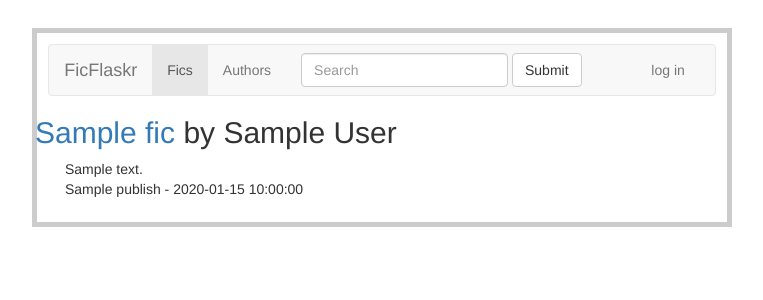
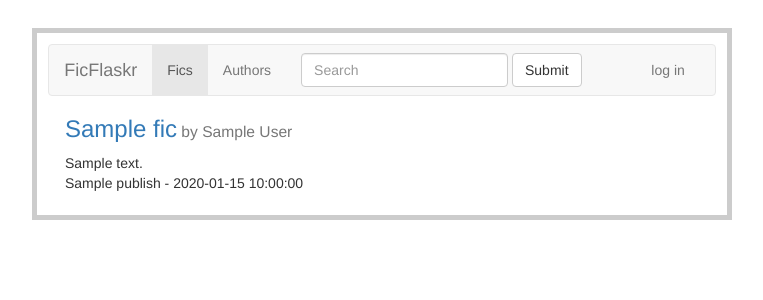
Before and after one commit to carrieb/scratch, a Flask app: template ficflaskr/templates/show_fics.html in a window 1280 px wide. Shown: the top 300 px of the page, without its empty margins (258-1021 px from the left). Run offline with Flask 2, Linux system fonts and the light colour scheme; the template is opened without the code that fills it: most values are stand-ins (such as "Sample title", 1, 10 or a date in 2020); some libraries are stand-ins or nearby versions.

Commit message:
small UI changes

```diff
--- a/ficflaskr/static/style.css
+++ b/ficflaskr/static/style.css
@@ -2,7 +2,6 @@
                   padding: 0.8em; background: white; }
 .ficlist        { list-style: none; margin: 0; padding: 0; }
 .ficlist li     { margin: 0.8em 1.2em; }
-.ficlist li h2  { margin-left: -1em; }
 .flash          { background: #cee5F5; padding: 0.5em;
                   border: 1px solid #aacbe2; }
 .error          { background: #f0d6d6; padding: 0.5em; }
--- a/ficflaskr/templates/show_fics.html
+++ b/ficflaskr/templates/show_fics.html
@@ -2,7 +2,7 @@
 {% block body %}
   <ul class=ficlist>
   {% for fic in fics %}
-    <li><h2><a href="{{ fic.url }}">{{ fic.title }}</a> by {{ fic.author }}</h2>{{ fic.summary|safe }}<p>{{ fic.publish }} - {{ fic.updated }}</p></li>
+    <li><h3><a href="{{ fic.url }}">{{ fic.title }}</a><small> by {{ fic.author }}</small></h3>{{ fic.summary|safe }}<p>{{ fic.publish }} - {{ fic.updated }}</p></li>
   {% else %}
     <li><em>Unbelievable.  No entries here so far</em></li>
   {% endfor %}
```
